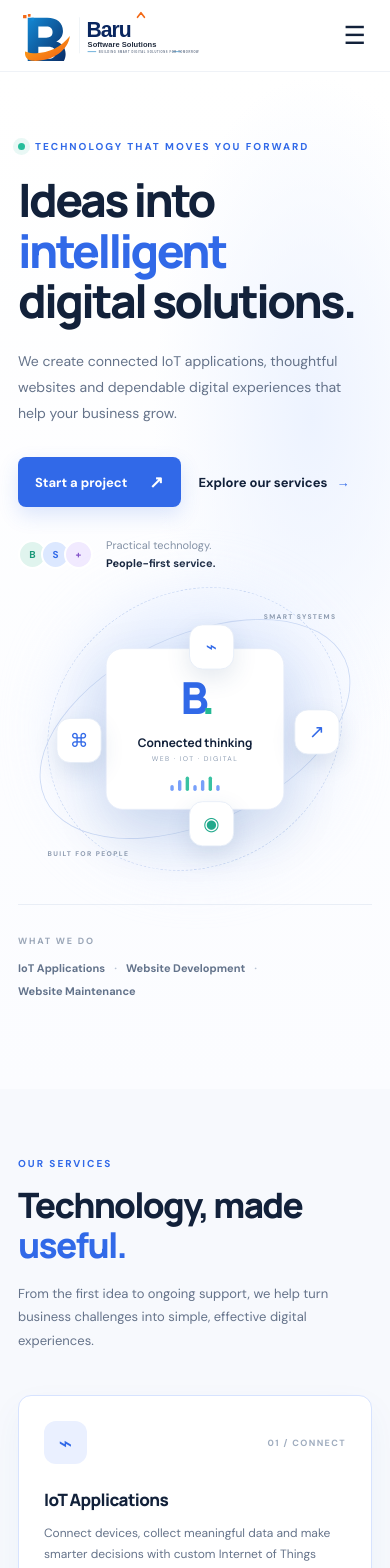
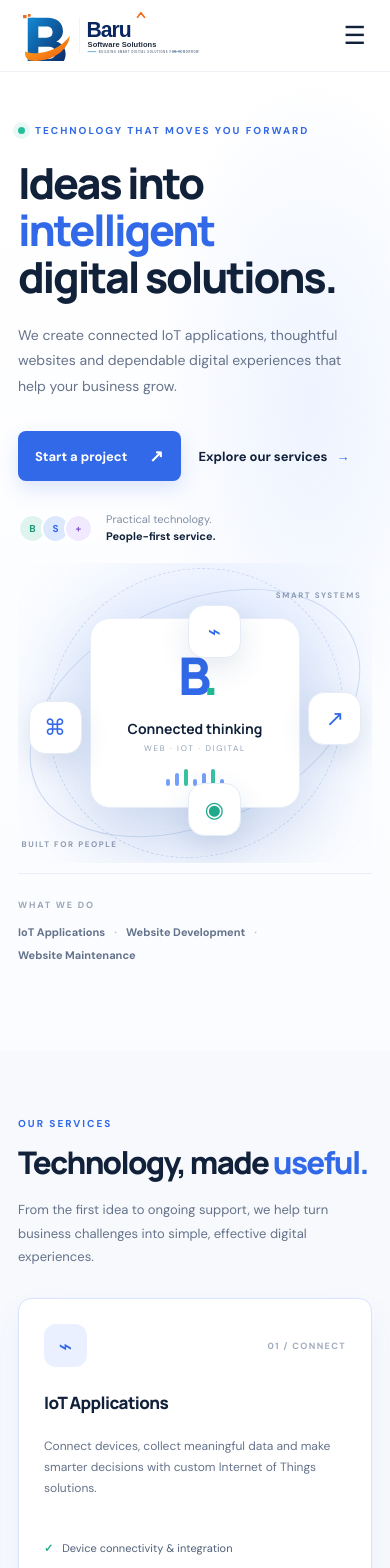
Before and after one commit to maheshbaaru/baaru-software-solutions, an Angular app: page / in a window 390 px wide. Shown: the top 1568 px of the page. Built offline with nearby package versions, Linux system fonts and the light colour scheme.

Commit message:
Polish responsive section alignment and card layout

```diff
--- a/src/app/pages/landing-page.component.css
+++ b/src/app/pages/landing-page.component.css
@@ -19,3 +19,39 @@
 .product-tags{display:flex;gap:8px;flex-wrap:wrap;margin:22px 0 25px}
 .product-tags span{padding:7px 10px;border-radius:20px;background:#eaf0ff;color:#506a9a;font-size:9px;font-weight:700}
 @media(max-width:680px){.product-card{grid-template-columns:1fr}.product-visual{min-height:250px}.product-copy{padding:28px 23px}.product-copy h3{font-size:28px}}
+
+/* Layout refinements: consistent alignment and responsive spacing */
+@media(min-width:681px){
+  .service-card{display:flex;flex-direction:column}
+  .service-card .card-link{margin-top:auto;align-self:flex-start}
+  .product-card{align-items:stretch}
+  .product-visual{height:100%;min-height:360px}
+}
+@media(max-width:1024px){
+  .section{padding:84px 0}
+  .hero-grid{grid-template-columns:1fr 0.9fr;gap:18px}
+  .hero h1{font-size:clamp(42px,5vw,58px);letter-spacing:-2.8px}
+  .about-grid{gap:48px}
+  .contact-grid{gap:48px}
+}
+@media(max-width:680px){
+  .section{padding:66px 0}
+  .hero{padding-top:52px}
+  .hero-grid{grid-template-columns:minmax(0,1fr)}
+  .hero h1{font-size:clamp(39px,11vw,48px);letter-spacing:-2.2px}
+  .hero-art{width:100%;max-width:440px;margin:0 auto;height:300px;transform:none;overflow:hidden}
+  .orbit-one{width:min(350px,90vw)}
+  .orbit-two{width:285px;height:300px}
+  .node-left{left:3%}.node-right{right:3%}
+  .hero-bottom{padding-top:18px}
+  .section-heading{margin-bottom:30px}
+  .section-heading h2,.about-copy h2,.why-heading h2{font-size:clamp(31px,8vw,36px)}
+  .service-card{display:flex;flex-direction:column}
+  .service-card .card-link{margin-top:8px}
+  .about-visual{overflow:hidden;padding:12px}
+  .floating-note{right:4px}
+  .product-visual{min-height:235px}
+  .product-copy{padding:26px 21px}
+  .contact-copy h2{font-size:clamp(42px,10vw,48px)}
+  .contact-form{min-width:0}
+}
```
